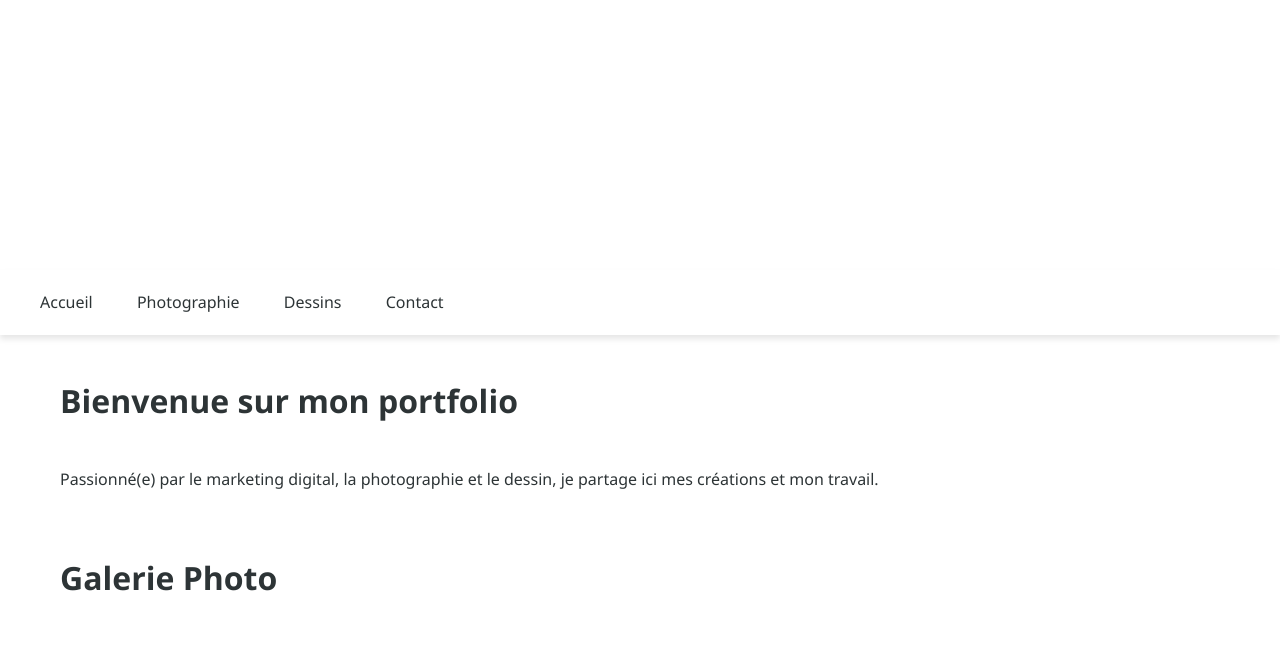
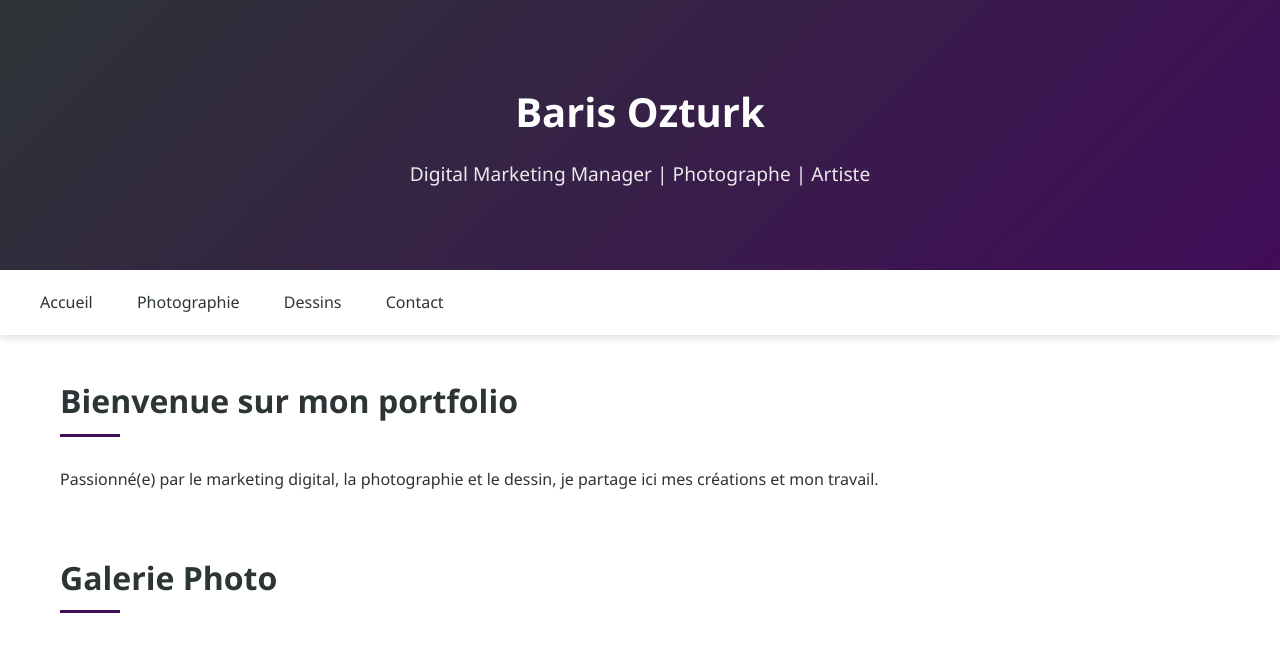
Before and after one commit to Nujabeat/Nujabeat.github.io, a plain HTML site: page index.html in a window 1280 px wide. Shown: the top 660 px of the page. Drawn offline with Linux system fonts and the light colour scheme.

Commit message:
Update index.html

```diff
--- a/index.html
+++ b/index.html
@@ -7,7 +7,7 @@
     <style>
         :root {
             --primary-color: #2d3436;
-            --accent-color: ##410c59;
+            --accent-color: #410c59;
             --text-color: #2d3436;
             --background-light: #f5f6fa;
             --card-shadow: 0 4px 6px rgba(0, 0, 0, 0.1);
```
